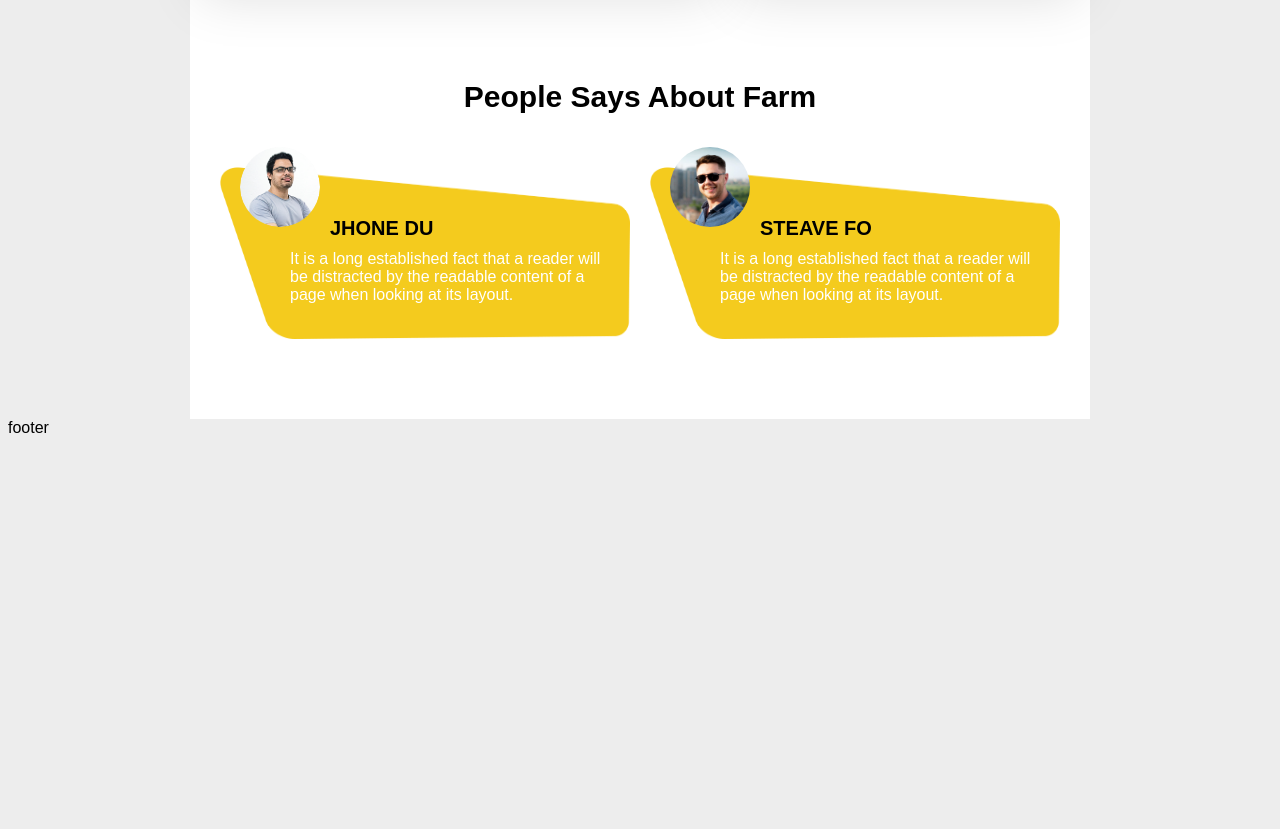
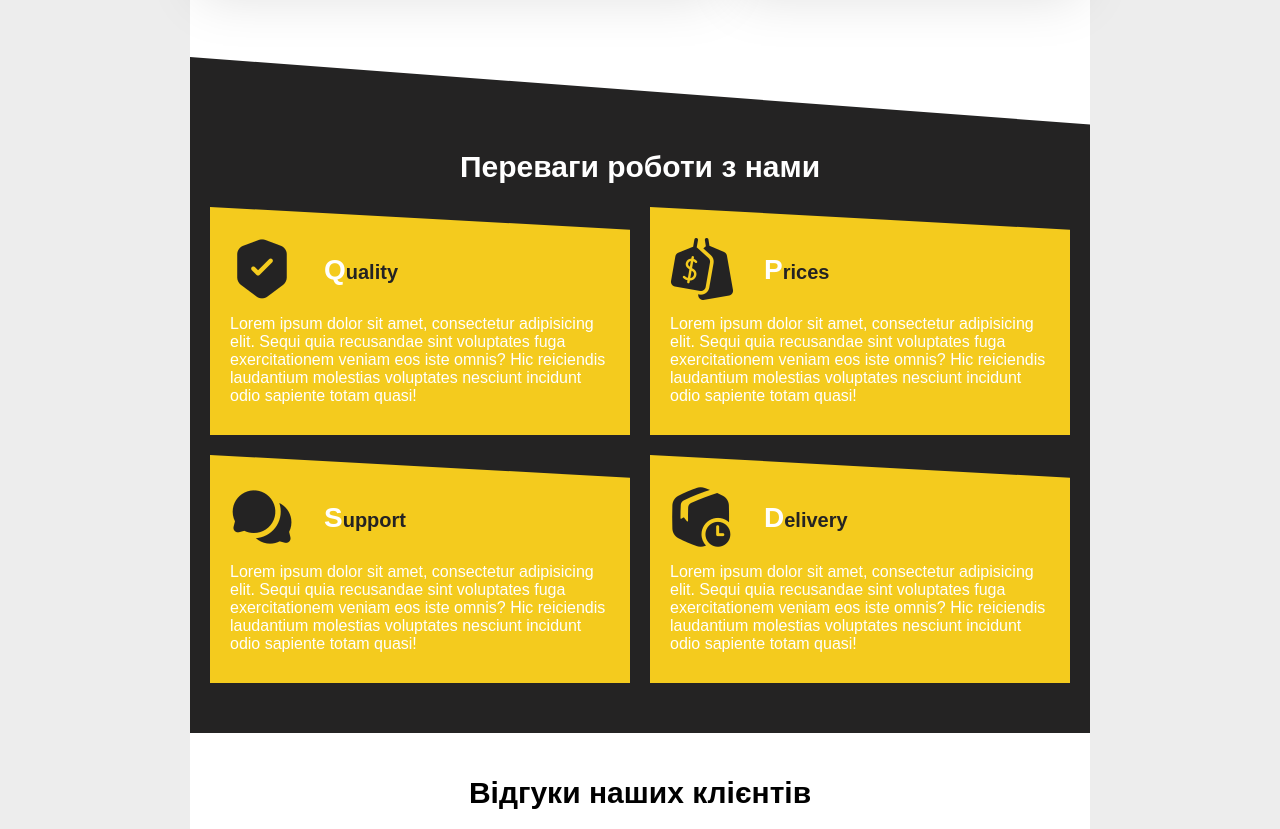
Before and after one commit to Stanislav-Petrenko/template-2, a plain HTML site: page index.html in a window 1280 px wide. Shown: the part 2575-3404 px from the top of the page. Before the commit the page ends 3012 px from the top, so only its background shows below. Drawn offline with Linux system fonts and the light colour scheme.

Commit message:
Add files via upload

```diff
--- a/index.html
+++ b/index.html
@@ -132,11 +132,18 @@
          margin: 10px;
          display: flex;
          flex: 1 1 30%;
+         transition: .3s;
+      }
+
+      .top-vegans-item:hover {
+         transform: translateY(-10px);
+         transition: .3s;
       }
 
       .top-vegans-item img {
          width: 100%;
          box-shadow: 0 0 95px rgba(13, 3, 3, 0.56);
+         transition: .3s;
       }
 
       .bottom-vegans {
@@ -359,7 +366,7 @@
 
       /*----------products------------*/
       .products {
-         padding: 40px 10px;
+         padding: 40px 10px 60px;
       }
 
       .products-title {
@@ -434,6 +441,109 @@
          .products-item {
             flex: 1 1 100% !important;
          }
+
+         .products {
+            padding: 40px 10px;
+         }
+      }
+
+
+
+      /*-----advantages-----*/
+
+      .advantages {
+         padding: 90px 10px 40px;
+         color: var(--mycolor1);
+         background-color: var(--mycolor3);
+         clip-path: polygon(0 0, 100% 10%, 100% 100%, 0% 100%);
+
+      }
+
+      .advantages__container {}
+
+      ._container {}
+
+      .advantage-title {
+         font-size: 30px !important;
+         line-height: 40px !important;
+         text-align: center;
+         color: #fff;
+      }
+
+      .advantage-body {
+         display: flex;
+         justify-content: space-between;
+         flex-wrap: wrap;
+      }
+
+      .advantage-item {
+         padding: 20px;
+         margin: 10px;
+         flex: 1 1 30%;
+         background-color: var(--mycolor2);
+         text-align: left;
+         clip-path: polygon(0 0, 100% 10%, 100% 100%, 0% 100%);
+         transition: .3s;
+
+      }
+
+      .advantage-item:hover img {
+         transform: scale(1.1);
+         transition: .3s;
+      }
+
+      .advantage-item-top {
+         display: flex;
+         justify-content: start;
+         align-items: center;
+         margin: 10px 0;
+      }
+
+
+      .advantage-item-icon {}
+
+      .advantage-item-icon img {
+         transition: .5s;
+         width: 64px;
+         height: 64px;
+      }
+
+      .advantage-item-title {
+         font-size: 20px !important;
+         font-weight: 600 !important;
+         line-height: 20px !important;
+         padding-left: 30px;
+         display: inline-block;
+         color: var(--mycolor3);
+         margin: 0 !important;
+         transition: .3s;
+      }
+
+      .advantage-item-title::first-letter {
+         color: #fff;
+         font-size: 28px !important;
+         text-transform: uppercase;
+         transition: .3s;
+      }
+
+      .advantage-item:hover .advantage-item-title {
+         color: #fff;
+         transition: .3s;
+      }
+
+      .advantage-item:hover .advantage-item-title::first-letter {
+         color: var(--mycolor3);
+         transition: .3s;
+      }
+
+      .advantage-item-text {
+         color: #fff;
+      }
+
+      @media screen and (max-width: 500px) {
+         .advantages {
+            clip-path: polygon(0 0, 100% 5%, 100% 100%, 0% 100%);
+         }
       }
 
       /*----------review------------*/
@@ -441,8 +551,8 @@
       .review {}
 
       .review-title {
-         font-size: 30px;
-         line-height: 40px;
+         font-size: 30px !important;
+         line-height: 40px !important;
          text-align: center;
       }
 
@@ -539,7 +649,7 @@
             <div class="vegans-bottom bottom-vegans">
                <div class="bottom-vegans-body">
                   <div class="bottom-vegans-title-area">
-                     <h2 class="bottom-vegans-title"> World’s Hottest Destinations for Vegans</h2>
+                     <h2 class="bottom-vegans-title">Декілька слів про нашу компанію</h2>
                   </div>
                   <div class="bottom-vegans-text-area">
                      <p class="bottom-vegans-text">There are many variations of passages of Lorem Ipsum available, but
@@ -559,7 +669,7 @@
       <section class="choose">
          <div class="choose__container _container">
             <div class="choose-body">
-               <h2 class="choose-title">Why Choose Us?</h2>
+               <h2 class="choose-title">Особливості товару </h2>
                <p class="choose-text">there isn't anything embarrassing hidden in the middle of text. All the Lorem
                   Ipsum generators on the Internet tend to repeat predefined</p>
                <div class="choose-content">
@@ -612,7 +722,7 @@
          </div>
       </section>
       <section class="products">
-         <h2 class="products-title">Our Product</h2>
+         <h2 class="products-title">Наші товари</h2>
          <div class="products-body">
             <div class="products-item">
                <img src="img-2/product1.jpg" alt="">
@@ -636,9 +746,53 @@
             </div>
          </div>
       </section>
+      <section class="advantages">
+         <div class="advantages__container _container">
+            <h2 class="advantage-title">Переваги роботи з нами</h2>
+            <div class="advantage-body">
+               <div class="advantage-item">
+                  <div class="advantage-item-top">
+                     <div class="advantage-item-icon"><img src="img-2/advantage1.png" alt=""></div>
+                     <h4 class="advantage-item-title">quality</h4>
+                  </div>
+                  <p class="advantage-item-text">Lorem ipsum dolor sit amet, consectetur adipisicing elit. Sequi quia
+                     recusandae sint voluptates fuga exercitationem veniam eos iste omnis? Hic reiciendis laudantium
+                     molestias voluptates nesciunt incidunt odio sapiente totam quasi!</p>
+               </div>
+               <div class="advantage-item">
+                  <div class="advantage-item-top">
+                     <div class="advantage-item-icon"><img src="img-2/advantage2.png" alt=""></div>
+                     <h4 class="advantage-item-title">prices</h4>
+                  </div>
+                  <p class="advantage-item-text">Lorem ipsum dolor sit amet, consectetur adipisicing elit. Sequi quia
+                     recusandae sint voluptates fuga exercitationem veniam eos iste omnis? Hic reiciendis laudantium
+                     molestias voluptates nesciunt incidunt odio sapiente totam quasi!</p>
+               </div>
+               <div class="advantage-item">
+                  <div class="advantage-item-top">
+                     <div class="advantage-item-icon"><img src="img-2/advantage3.png" alt=""></div>
+                     <h4 class="advantage-item-title">support</h4>
+                  </div>
+                  <p class="advantage-item-text">Lorem ipsum dolor sit amet, consectetur adipisicing elit. Sequi quia
+                     recusandae sint voluptates fuga exercitationem veniam eos iste omnis? Hic reiciendis laudantium
+                     molestias voluptates nesciunt incidunt odio sapiente totam quasi!</p>
+               </div>
+               <div class="advantage-item">
+                  <div class="advantage-item-top">
+                     <div class="advantage-item-icon"><img src="img-2/advantage4.png" alt=""></div>
+                     <h4 class="advantage-item-title">delivery</h4>
+                  </div>
+                  <p class="advantage-item-text">Lorem ipsum dolor sit amet, consectetur adipisicing elit. Sequi quia
+                     recusandae sint voluptates fuga exercitationem veniam eos iste omnis? Hic reiciendis laudantium
+                     molestias voluptates nesciunt incidunt odio sapiente totam quasi!</p>
+               </div>
+
+            </div>
+         </div>
+      </section>
       <section class="review">
          <div class="review__container container">
-            <h2 class="review-title"> People Says About Farm</h2>
+            <h2 class="review-title">Відгуки наших клієнтів</h2>
 
             <div class="review-body">
                <div class="review-item item-review">
```
Also changed, not shown: img-2/advantage1.png (added), img-2/advantage2.png (added), img-2/advantage3.png (added), img-2/advantage4.png (added).
